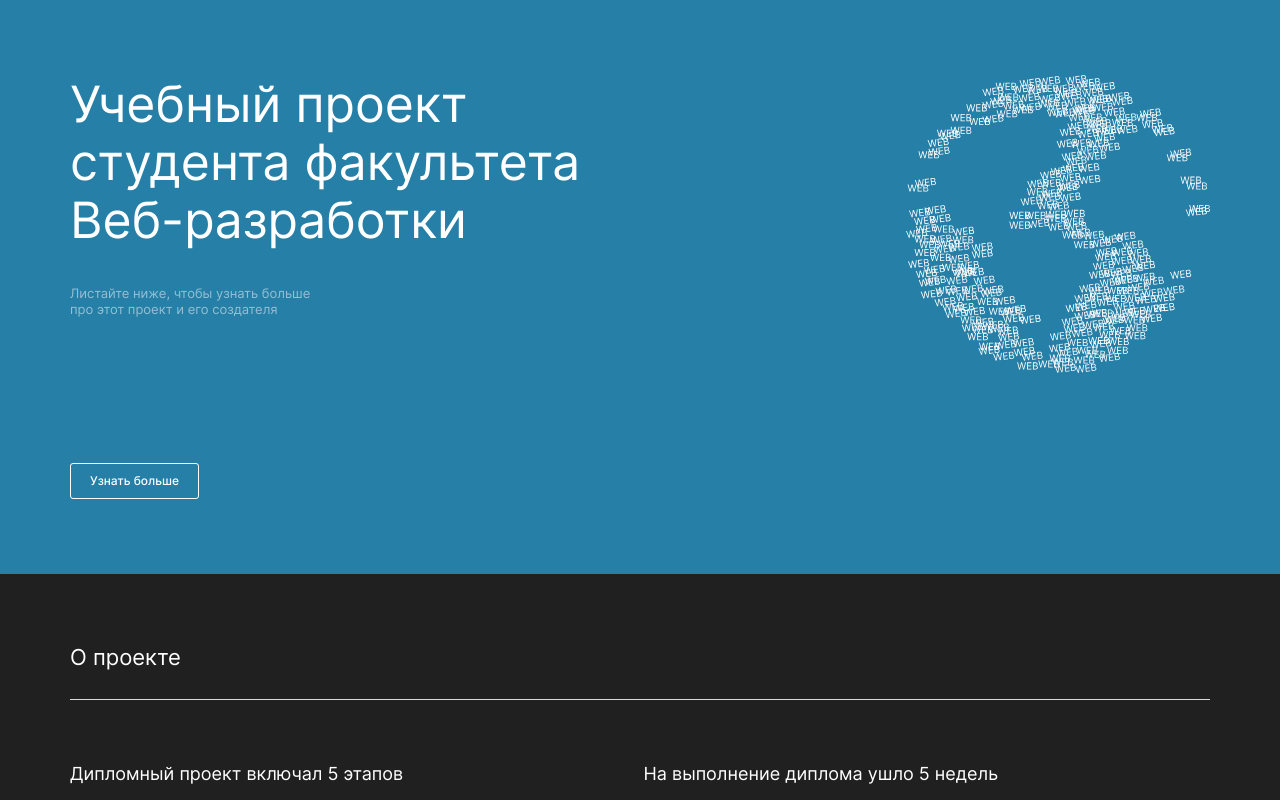
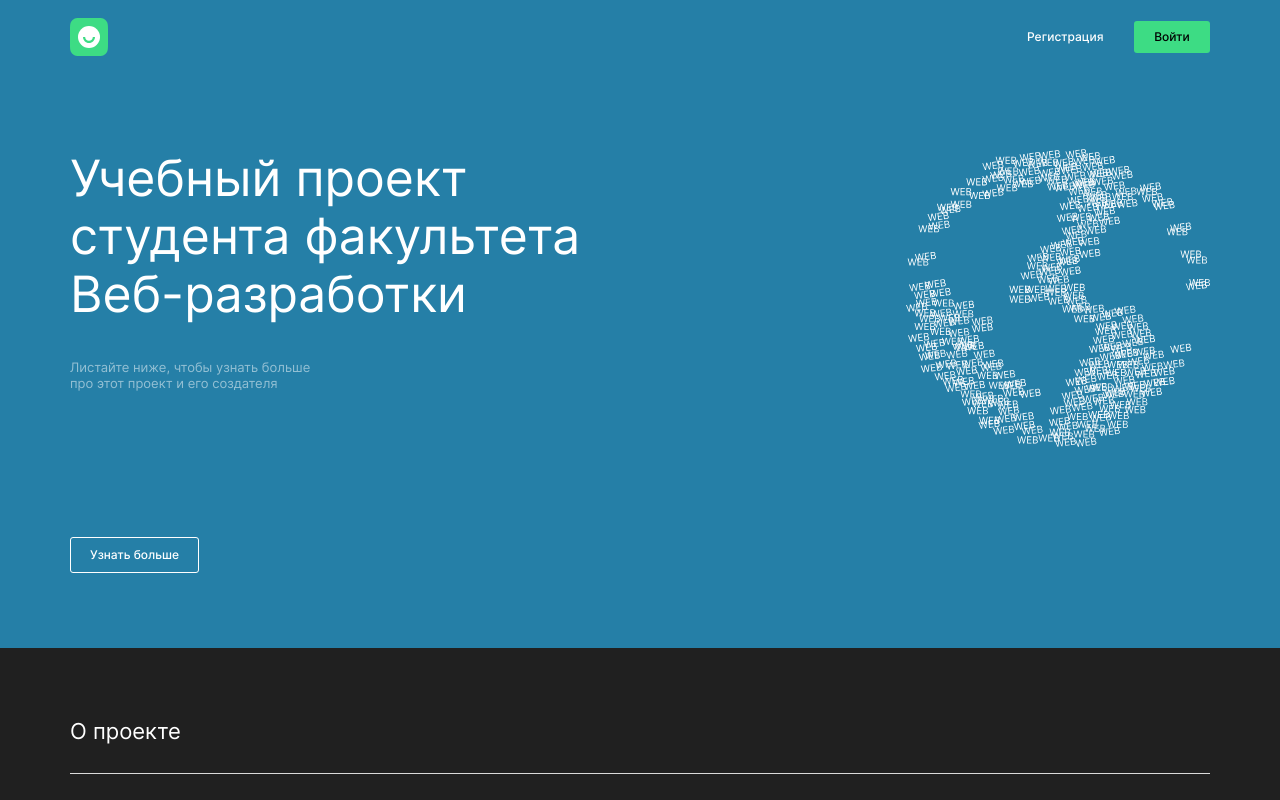
Before and after one commit to BJuice1984/movies-explorer-frontend, a React (Create React App) app: page / in a window 1280 px wide. Shown: the top 800 px of the page. Built offline with nearby package versions, Linux system fonts and the light colour scheme.

Commit message:
feat/Создать компонент Header.js + CSS

```diff
--- /dev/null
+++ b/src/components/Header/Header.css
@@ -0,0 +1,94 @@
+.header {
+  margin: 0;
+  background-color: #202020;
+  padding-top: 18px;
+  padding-bottom: 18px;
+  padding-left: 14px;
+  padding-right: 14px;
+}
+
+@media screen and (min-width: 768px) {
+  .header {
+    padding-left: 30px;
+    padding-right: 30px;
+  }
+}
+
+@media screen and (min-width: 1024px) {
+  .header {
+    padding-left: 70px;
+    padding-right: 70px;
+  }
+}
+
+.header_type_main {
+  background-color: #257FA7;
+}
+
+.header__container {
+  display: grid;
+  align-items: center;
+  grid-template-columns: min-content 1fr min-content;
+  grid-template-rows: 1fr;
+}
+
+.header__reg-button {
+  margin-right: 14px;
+  font-size: 10px;
+  line-height: 1.6;
+  font-weight: 500;
+  color: #fff;
+  box-sizing: border-box;
+  background-color: transparent;
+  text-decoration: none;
+  cursor: pointer;
+  justify-self: end;
+  width: 67px;
+}
+
+@media screen and (min-width: 768px) {
+  .header__reg-button {
+    margin-right: 30px;
+    font-size: 12px;
+    line-height: 1.3;
+    width: 77px;
+  }
+}
+
+.header__reg-button:hover {
+  opacity: 0.8;
+  transition: 0.2s ease-in-out;
+}
+
+.header__entrance-button {
+  margin: 0 auto;
+  padding-top: 5px;
+  padding-bottom: 5px;
+  font-size: 10px;
+  line-height: 1.6;
+  font-weight: 500;
+  color: #000;
+  box-sizing: border-box;
+  background-color: #3DDC84;
+  border: none;
+  border-radius: 3px;
+  text-decoration: none;
+  cursor: pointer;
+  text-align: center;
+  width: 54px;
+}
+
+@media screen and (min-width: 768px) {
+  .header__entrance-button {
+    padding-top: 8px;
+    padding-bottom: 8px;
+    font-size: 12px;
+    line-height: 1.3;
+    width: 76px;
+  }
+}
+
+.header__entrance-button:hover {
+  opacity: 0.8;
+  transition: 0.2s ease-in-out;
+}
--- a/src/components/Header/Header.js
+++ b/src/components/Header/Header.js
@@ -0,0 +1,19 @@
+import React from "react";
+import Logo from "../Logo/Logo";
+import { Link } from 'react-router-dom';
+import './Header.css';
+
+function Header({ isMainPage }) {
+
+  return (
+    <section className={`header ${isMainPage ? 'header_type_main' : ''}`}>
+      <div className="header__container">
+        <Logo />
+        <Link className="header__reg-button" to="/sign-up">Регистрация</Link>
+        <Link className="header__entrance-button" to="/sign-in">Войти</Link>
+      </div>
+    </section>
+  )
+}
+
+export default Header;
--- a/src/components/Login/Login.js
+++ b/src/components/Login/Login.js
@@ -38,6 +38,7 @@ function Login(props) {
         <label className="login__input-form-label">
           <span className="login__input-name">Email</span>
           <input
+          placeholder="Ваша почта"
           value={formParams.email}
           onChange={handleChange}
           className="login__input-text"
@@ -51,6 +52,7 @@ function Login(props) {
         <label className="login__input-form-label">
           <span className="login__input-name">Пароль</span>
           <input
+          placeholder="Ваш пароль"
           value={formParams.password}
           onChange={handleChange}
           className="login__input-text"
--- a/src/components/Main/Main.js
+++ b/src/components/Main/Main.js
@@ -5,19 +5,20 @@ import AboutProject from "../AboutProject/AboutProject";
 import AboutMe from "../AboutMe/AboutMe";
 import Portfolio from "../Portfolio/Portfolio";
 import Footer from "../Footer/Footer";
+import Header from "../Header/Header";
 import './Main.css';
 
 function Main() {
 
   return (
     <main className="main">
+      <Header isMainPage={true}/>
       <Promo />
       <AboutProject />
       <Techs />
       <AboutMe />
       <Portfolio />
       <Footer />
-
     </main>
   )
 }
--- a/src/components/Register/Register.js
+++ b/src/components/Register/Register.js
@@ -36,6 +36,7 @@ function Register(props) {
         <label className="login__input-form-label">
           <span className="login__input-name">Имя</span>
           <input
+          placeholder="Ваше имя"
           value={formParams.name}
           onChange={handleChange}
           className="login__input-text"
@@ -49,6 +50,7 @@ function Register(props) {
         <label className="login__input-form-label">
           <span className="login__input-name">Email</span>
           <input
+          placeholder="Ваша почта"
           value={formParams.email}
           onChange={handleChange}
           className="login__input-text"
@@ -62,6 +64,7 @@ function Register(props) {
         <label className="login__input-form-label">
           <span className="login__input-name">Пароль</span>
           <input
+          placeholder="Ваш пароль"
           value={formParams.password}
           onChange={handleChange}
           className="login__input-text"
```
